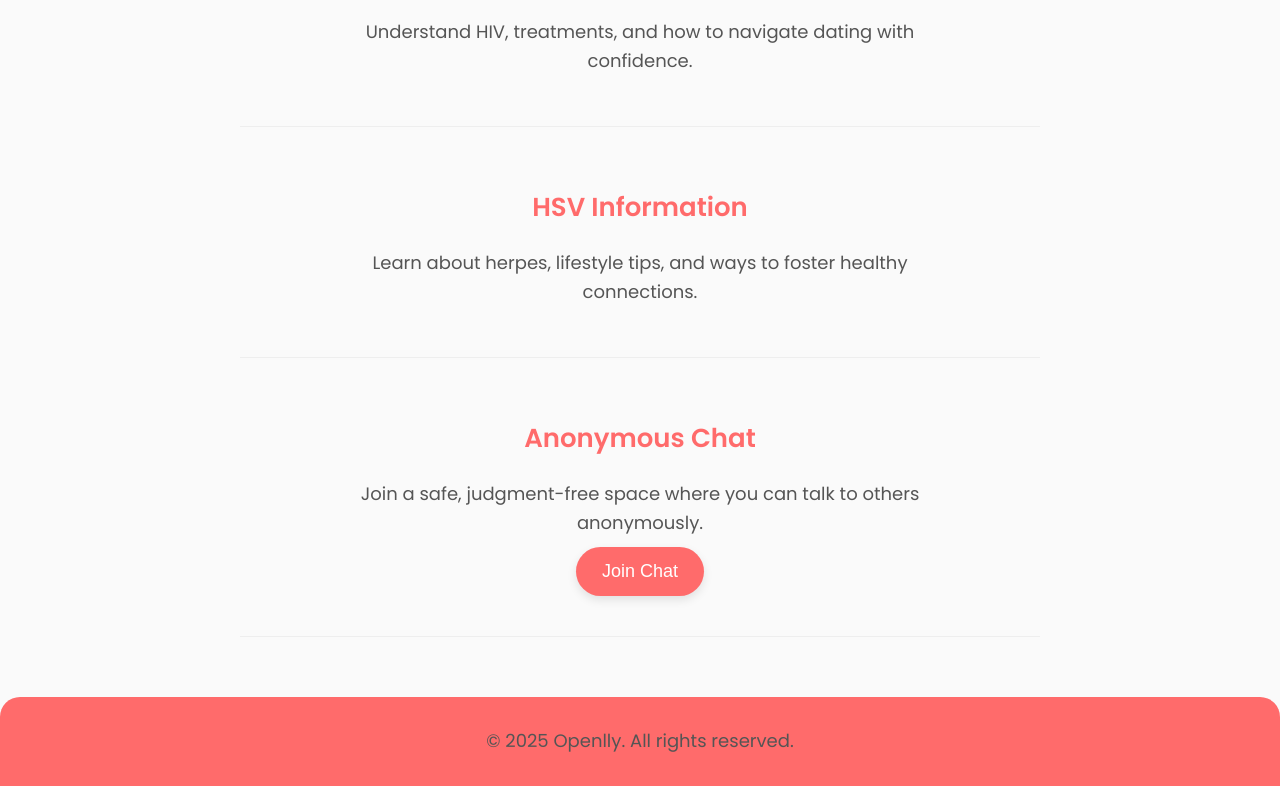
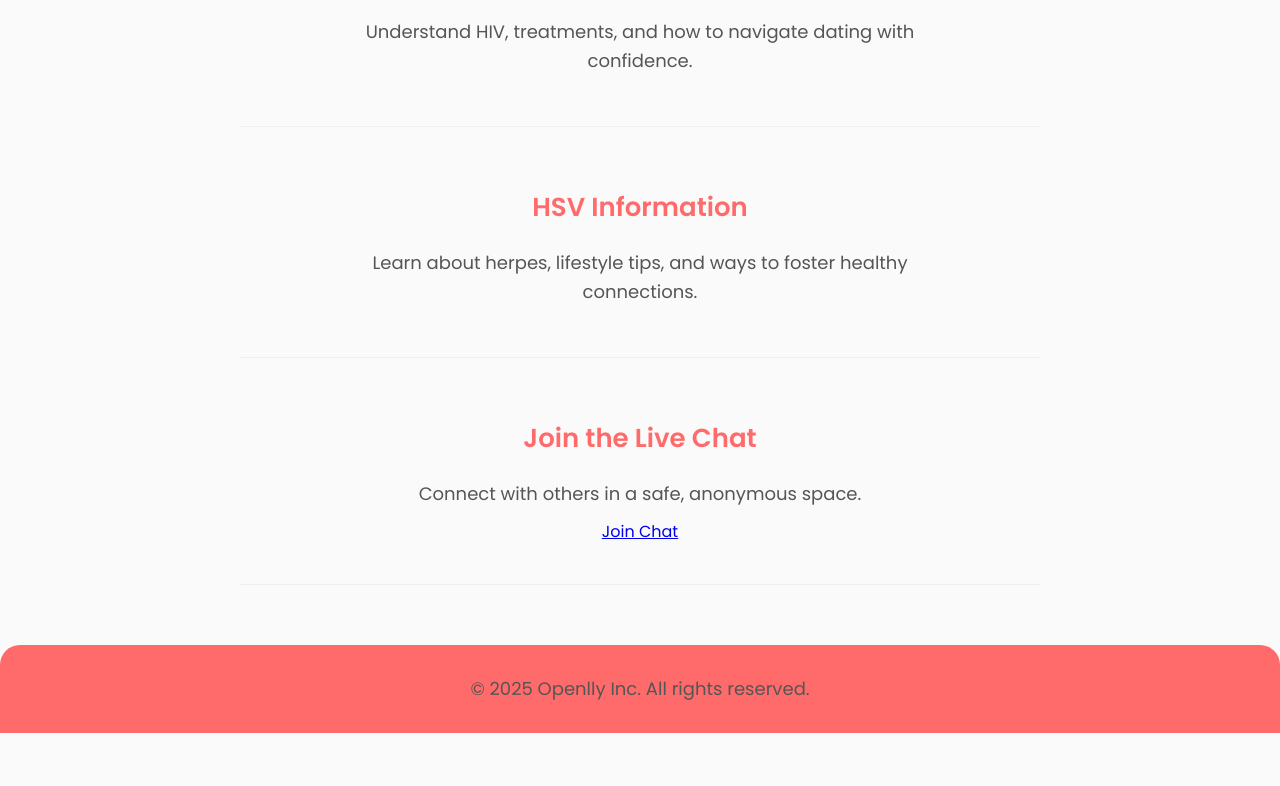
Before and after one commit to sahithipulivarthi/Openlly-Website, a plain HTML site: page index.html in a window 1280 px wide. Shown: the part 901-1687 px from the top of the page. After the commit the page ends 1634 px from the top, so only its background shows below. Drawn offline with nearby package versions, Linux system fonts and the light colour scheme.

Commit message:
Update index.html

```diff
--- a/index.html
+++ b/index.html
@@ -45,15 +45,16 @@
             <p>Learn about herpes, lifestyle tips, and ways to foster healthy connections.</p>
         </section>
 
-        <section id="chat">
-            <h2>Anonymous Chat</h2>
-            <p>Join a safe, judgment-free space where you can talk to others anonymously.</p>
-            <button>Join Chat</button>
-        </section>
+          <section id="chat">
+        <h2>Join the Live Chat</h2>
+        <p>Connect with others in a safe, anonymous space.</p>
+        <a href="chat.html" class="chat-button">Join Chat</a>
+    </section>
+
     </main>
 
     <footer>
-        <p>&copy; 2025 Openlly. All rights reserved.</p>
+        <p>&copy; 2025 Openlly Inc. All rights reserved.</p>
     </footer>
 </body>
 </html>
```
